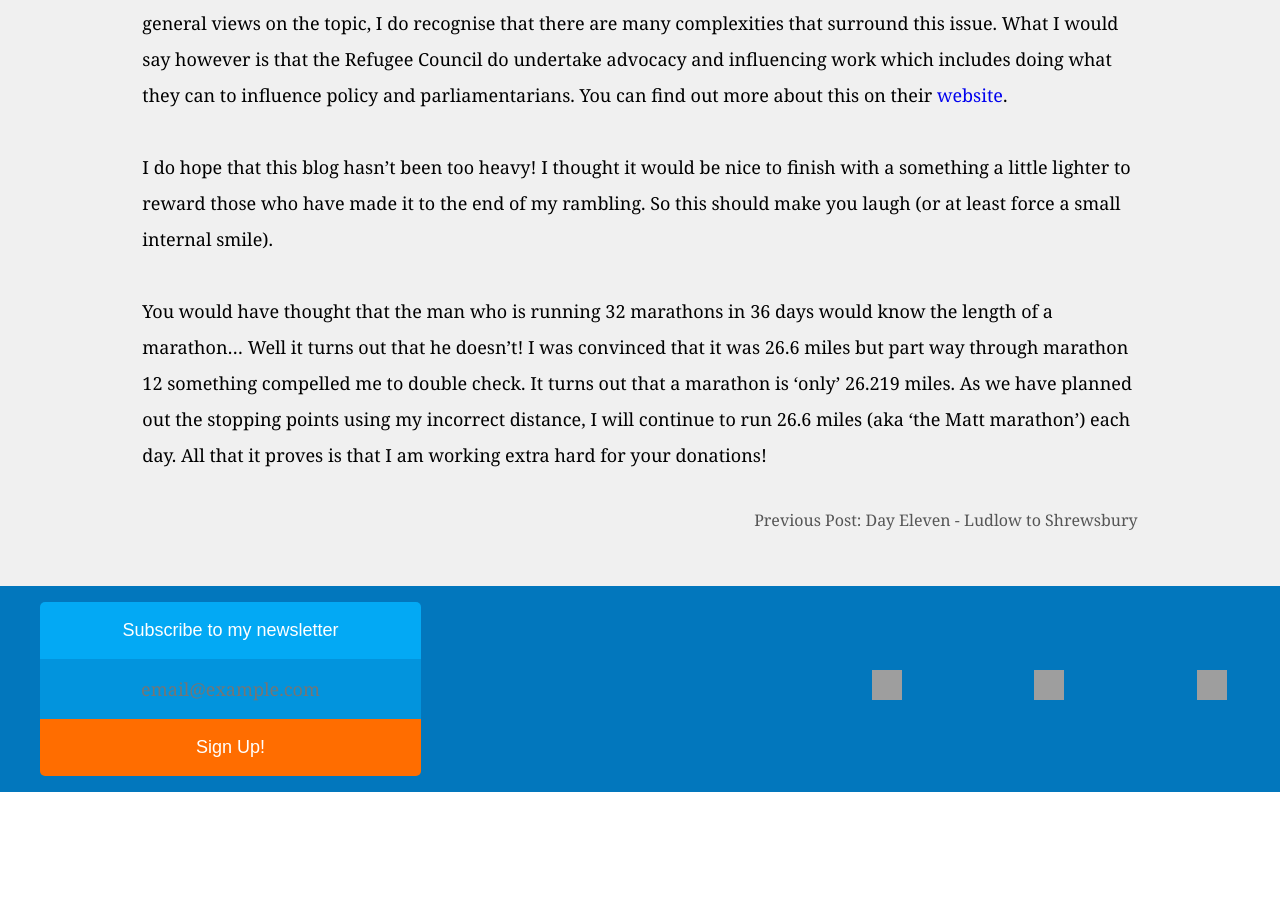
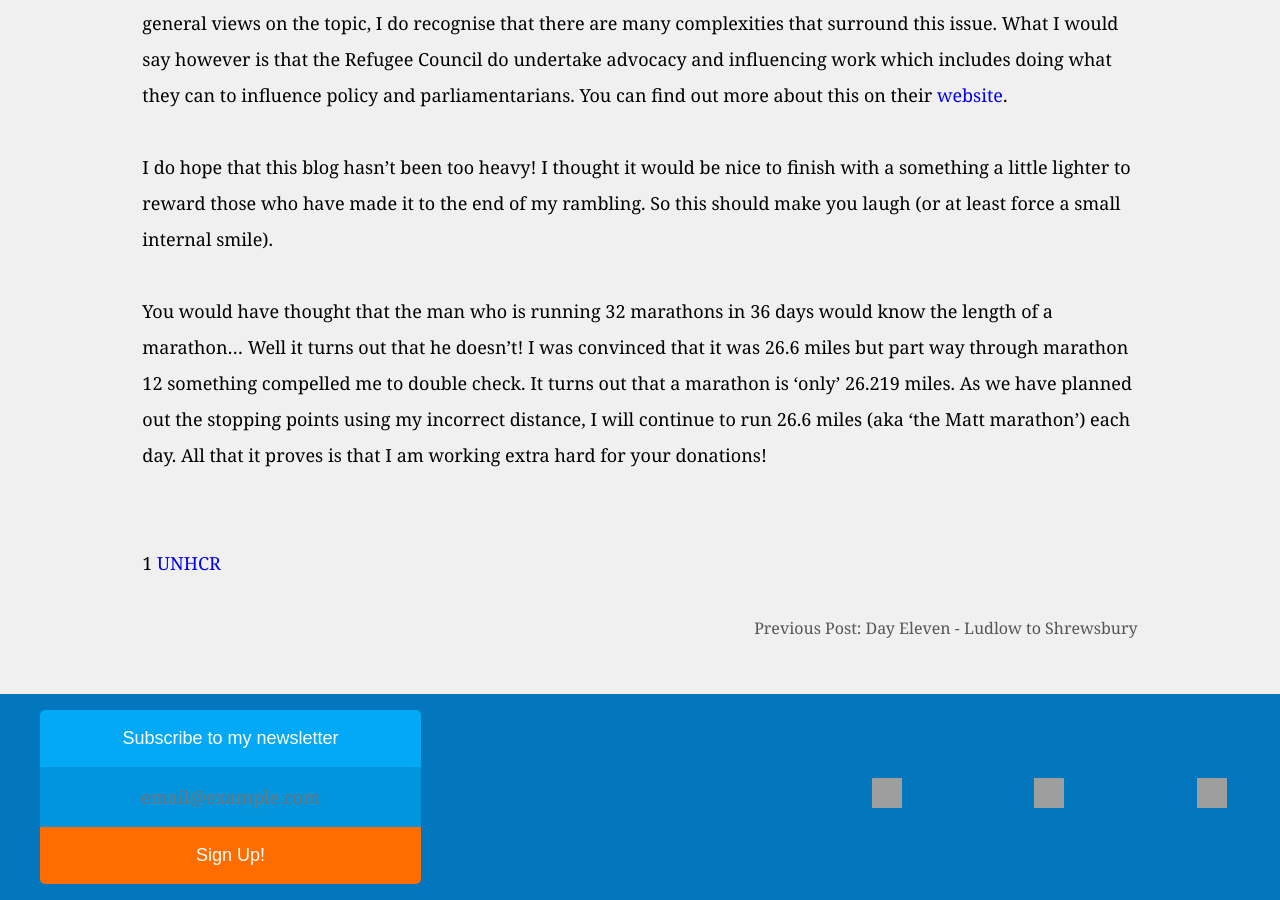
Before and after one commit to tombyers/runningforrefugees, a Jekyll site: the page built from _posts/2016-09-15-Shrewsbury to Whitchurch.markdown, in a window 1280 px wide and 900 px high, scrolled down 1222 px, cut to the strip 0-900 px from the top of the window. Built offline with Jekyll 4.4.1, drawn with Linux system fonts in a browser that asks for light colours; before the commit the page ends 2014 px from its top, so only the background shows below that; grey boxes are pictures that could not be loaded.

Commit message:
Update 2016-09-15-Shrewsbury to Whitchurch.markdown

```diff
--- a/_posts/2016-09-15-Shrewsbury to Whitchurch.markdown
+++ b/_posts/2016-09-15-Shrewsbury to Whitchurch.markdown
@@ -16,3 +16,5 @@ The Refugee Council provide a whole range of services to support and empower Ref
 I do hope that this blog hasn’t been too heavy! I thought it would be nice to finish with a something a little lighter to reward those who have made it to the end of my rambling. So this should make you laugh (or at least force a small internal smile).
 <br><br>
 You would have thought that the man who is running 32 marathons in 36 days would know the length of a marathon… Well it turns out that he doesn’t! I was convinced that it was 26.6 miles but part way through marathon 12 something compelled me to double check. It turns out that a marathon is ‘only’ 26.219 miles. As we have planned out the stopping points using my incorrect distance, I will continue to run 26.6 miles (aka ‘the Matt marathon’) each day. All that it proves is that I am working extra hard for your donations!
+<br><br><br>
+1 [UNHCR](http://www.unhcr.org/uk/news/latest/2016/6/5763b65a4/global-forced-displacement-hits-record-high.html)
```
